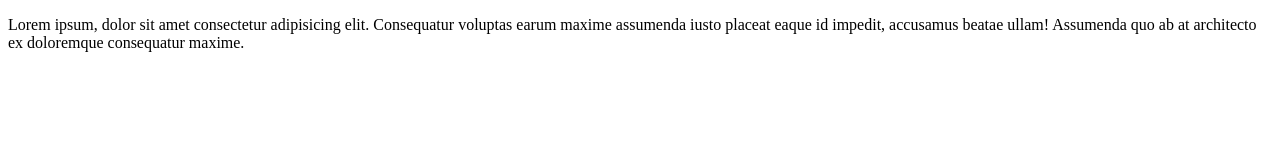
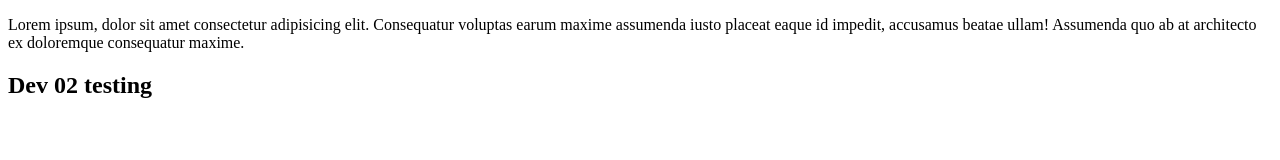
Before and after one commit to irfanhsajid/GitHub-TeamWork-Practice, a plain HTML site: page index.html in a window 1280 px wide. Drawn offline with Linux system fonts and the light colour scheme.

Commit message:
from dev-2

```diff
--- a/index.html
+++ b/index.html
@@ -9,7 +9,8 @@
     <div>
         <!-- development branch -->
         <p>Lorem ipsum, dolor sit amet consectetur adipisicing elit. Consequatur voluptas earum maxime assumenda iusto placeat eaque id impedit, accusamus beatae ullam! Assumenda quo ab at architecto ex doloremque consequatur maxime.</p>
-
+        <!-- dev-02 branch code -->
+        <h2>Dev 02 testing</h2>
     </div>
 </body>
 </html>
```
